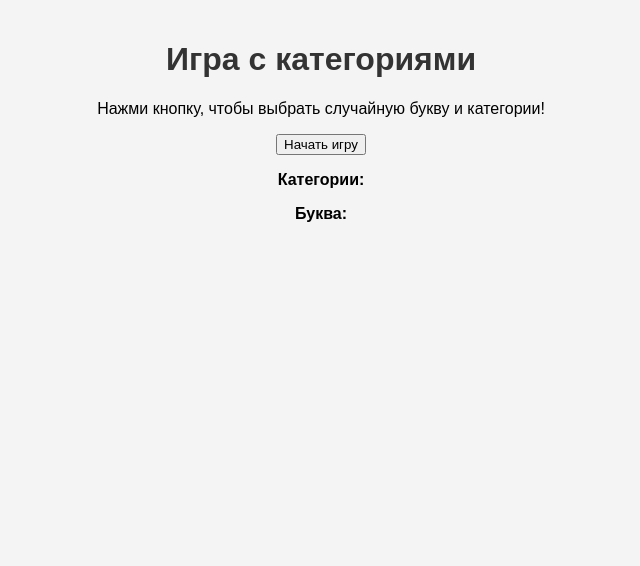
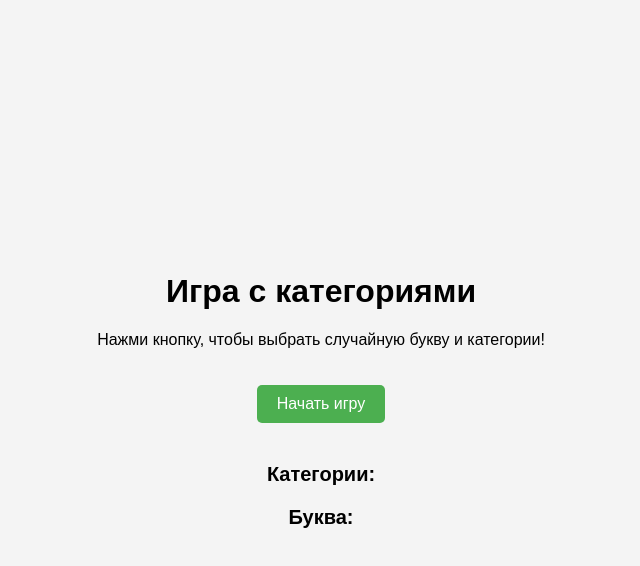
Before and after one commit to dariapolkhovski/game-category, a plain HTML site: page index.html in a window 1280 px wide. Shown: the whole page, without its empty margins (319-959 px from the left). Drawn offline with Linux system fonts and the light colour scheme.

Commit message:
Update style.css

```diff
--- a/style.css
+++ b/style.css
@@ -1,21 +1,35 @@
 body {
     font-family: Arial, sans-serif;
+    display: flex;
+    flex-direction: column;
+    align-items: center;
+    justify-content: center;
+    height: 100vh;
     background-color: #f4f4f4;
     margin: 0;
-    padding: 0;
 }
 
 .container {
-    max-width: 600px;
-    margin: 0 auto;
-    padding: 20px;
     text-align: center;
 }
 
-.hidden {
-    display: none;
+.button {
+    margin: 20px;
+    padding: 10px 20px;
+    font-size: 16px;
+    cursor: pointer;
+    background-color: #4CAF50;
+    color: white;
+    border: none;
+    border-radius: 5px;
 }
 
-h1, h2, h3 {
-    color: #333;
+.output {
+    margin-top: 20px;
+    font-size: 20px;
 }
+
+ul {
+    list-style-type: none;
+    padding: 0;
+}
```
